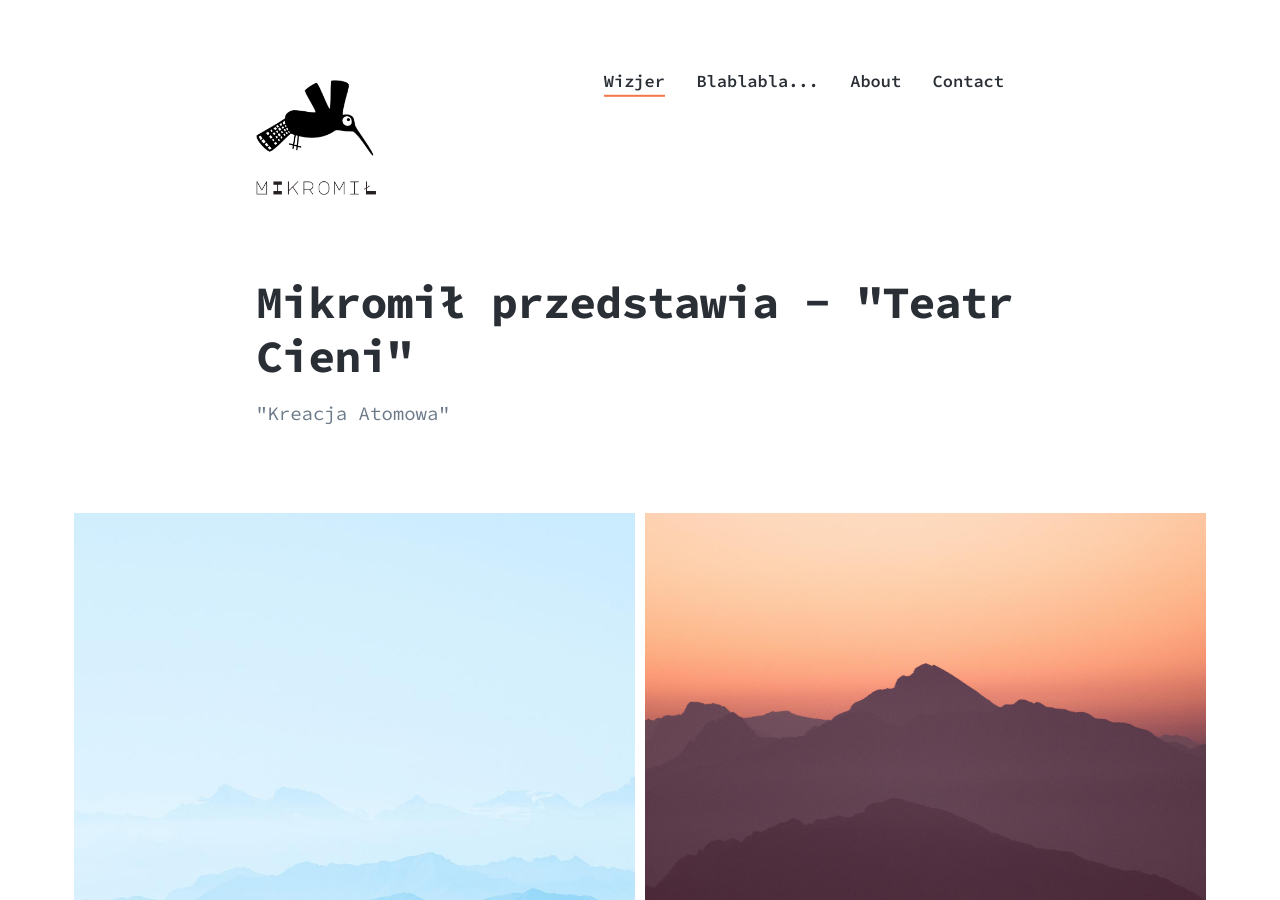
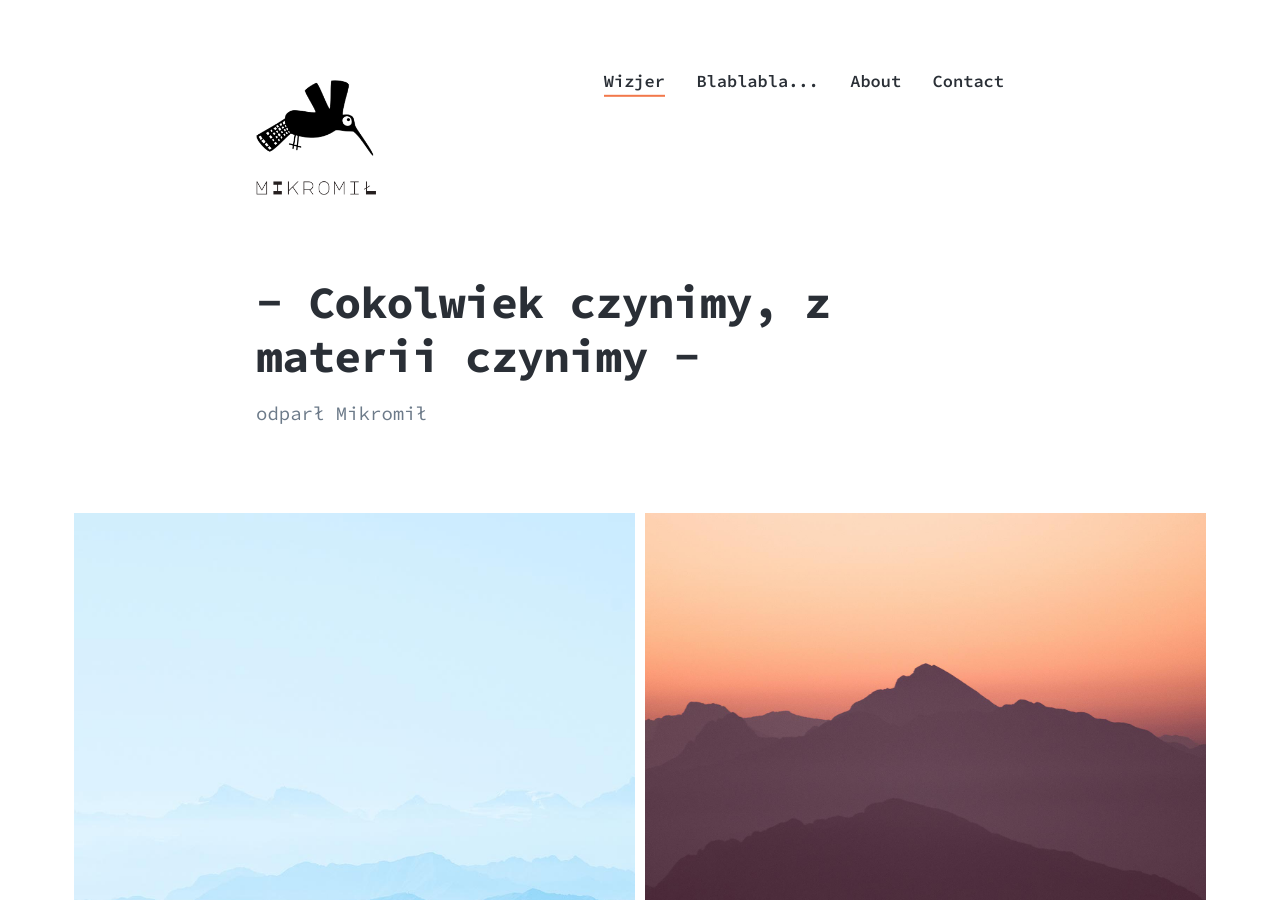
Before and after one commit to Mikromil/emka, a Jekyll site: the page built from index.html, in a window 1280 px wide and 900 px high. Built offline with Jekyll 4.4.1, drawn with Linux system fonts in a browser that asks for light colours; nearby versions of some CDN libraries.

Commit message:
Update index.html

```diff
--- a/index.html
+++ b/index.html
@@ -9,8 +9,8 @@ featured_image: /images/social.jpg
 
 	<div class="wrap">
 
-		<h1>Mikromił przedstawia - "Teatr Cieni"</h1>
-		<p>"Kreacja Atomowa"</p>
+		<h1>- Cokolwiek czynimy, z materii czynimy -</h1>
+		<p>odparł Mikromił</p>
 
 	</div>
 
```
